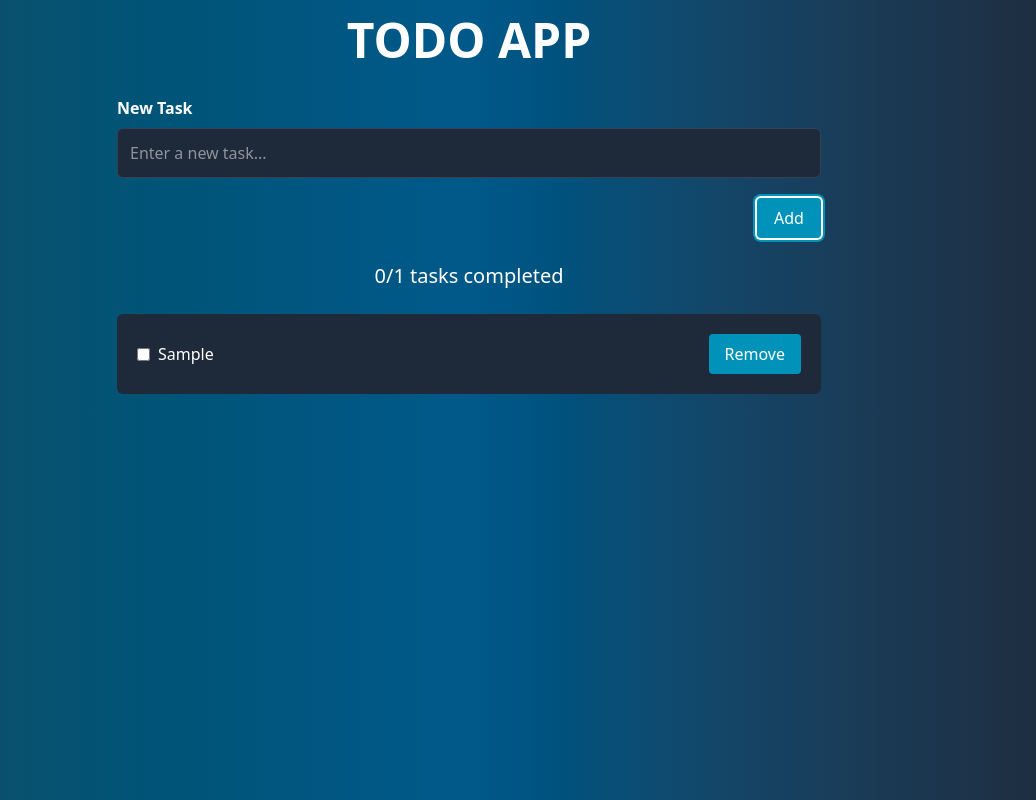
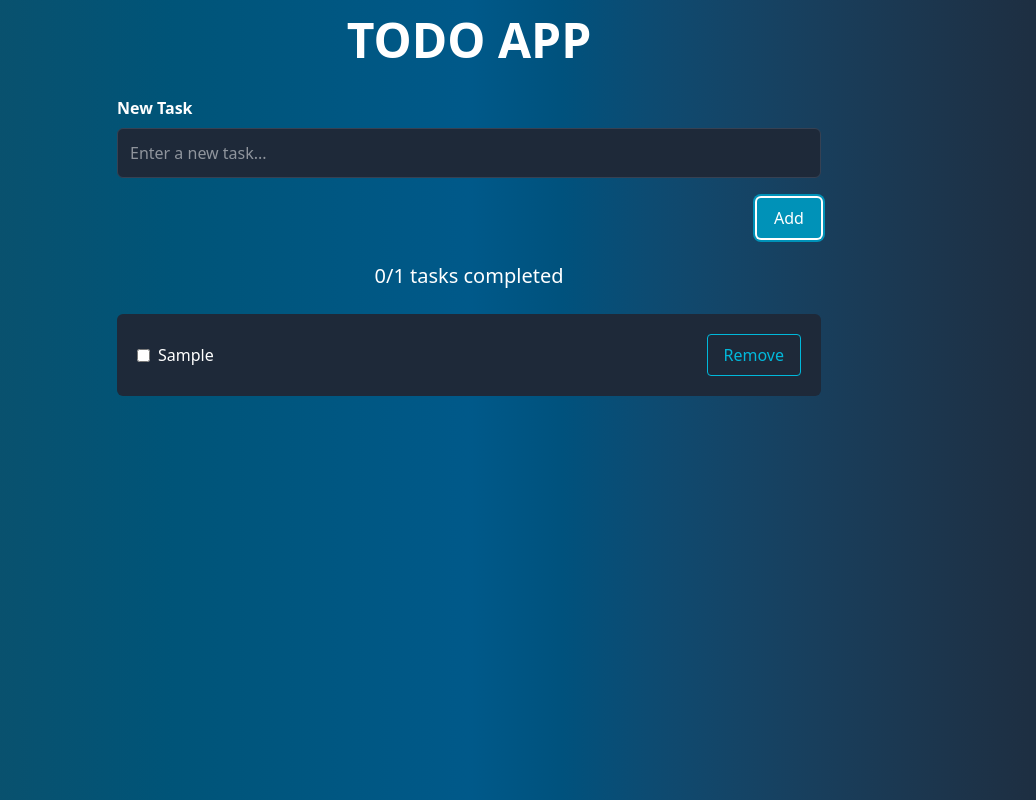
Before and after one commit to MmmarRTha/vue_todo_app, a Vue app: page / in a window 1280 px wide. Both pictures are taken after typing "Sample" into the empty fields and a click on the button "Add". Shown: the whole page, without its empty margins (171-1207 px from the left). Built offline with nearby package versions, Linux system fonts and the light colour scheme.

Commit message:
- update: feature/list_rendering - improve button styling for better visibility and interaction

```diff
--- a/src/components/TaskList.vue
+++ b/src/components/TaskList.vue
@@ -18,7 +18,7 @@ const emits = defineEmits<{
             <span :class="{ 'line-through text-gray-400': task.done }">{{ task.title }}</span>
         </label>
         <button
-            class="bg-cyan-600 hover:bg-cyan-700 text-white text-base font-medium py-2 px-4 rounded-sm transition-colors duration-200 focus:outline-none focus:ring-2 focus:ring-cyan-600 focus:ring-offset-2 w-full mt-2 sm:mt-0 sm:w-auto">
+            class="border border-cyan-500 text-cyan-500 hover:border-cyan-300 hover:text-cyan-300 text-base font-medium py-2 px-4 rounded-sm transition-colors duration-200 focus:outline focus:outline-cyan-200 w-full mt-2 sm:mt-0 sm:w-auto hover:shadow-xs shadow-cyan-100">
             Remove
         </button>
     </article>
```
